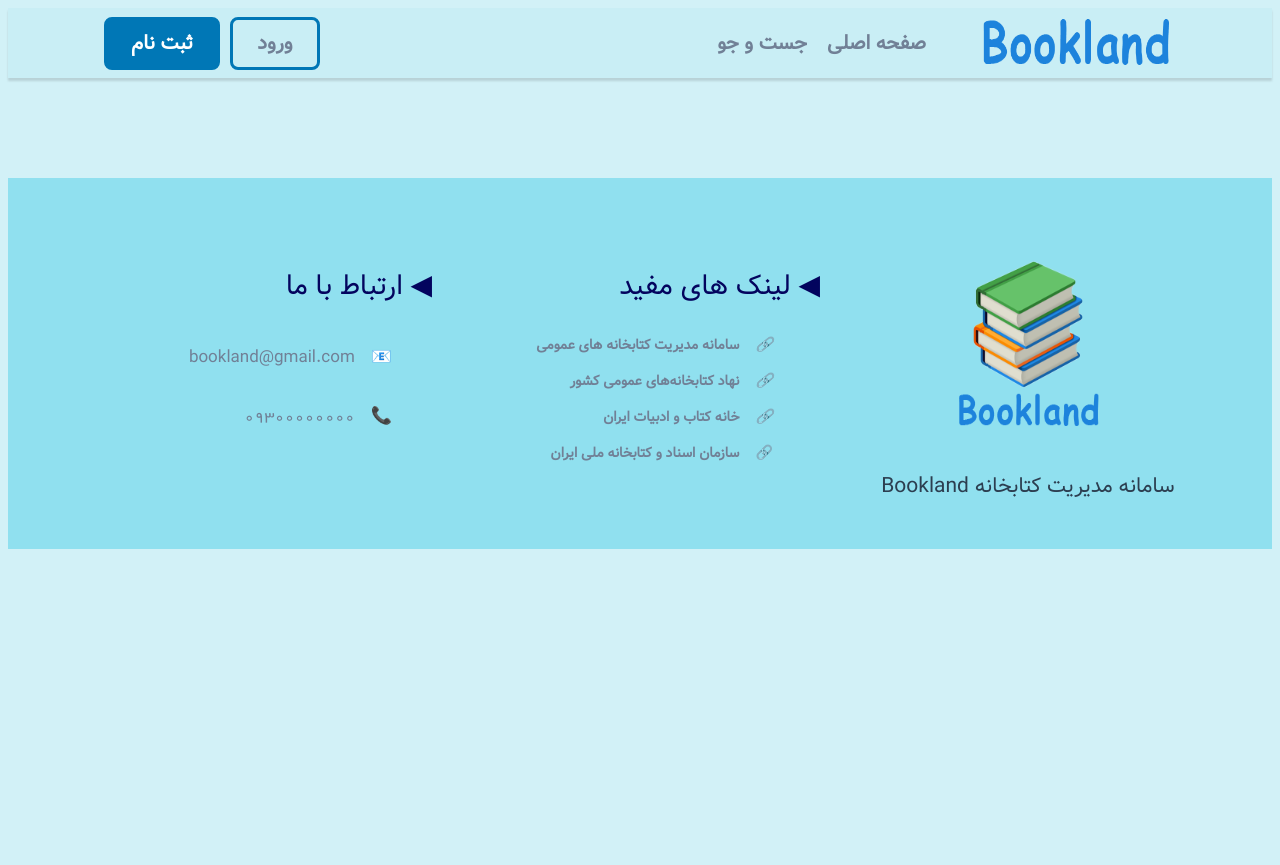
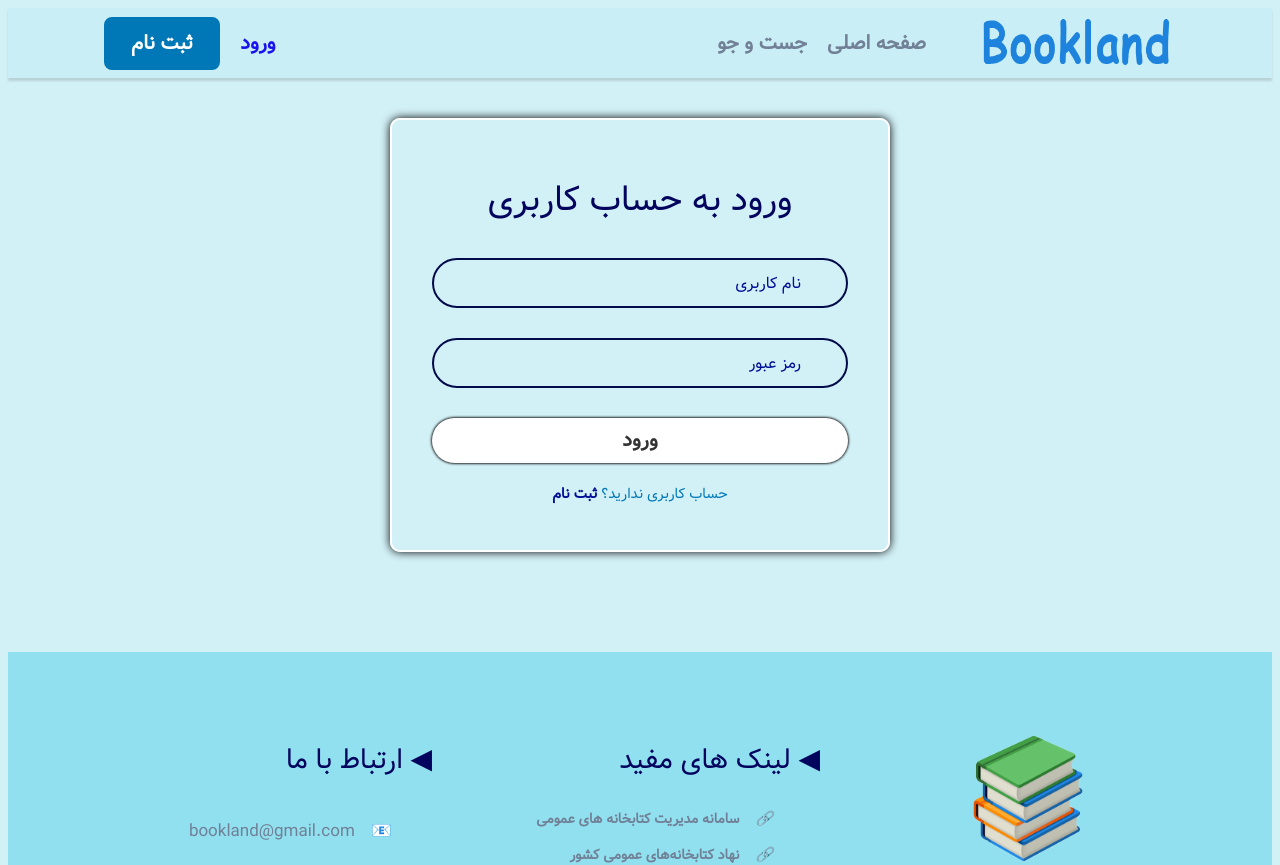
Before and after one commit to miladrezvani/library-management, a Vue app in the folder frontend/: page /login in a window 1280 px wide. Shown: the top 865 px of the page. Before the commit the page ends 800 px from the top, so only its background shows below. Built offline with nearby package versions, Linux system fonts and the light colour scheme.

Commit message:
Connect login page to authorization system

```diff
--- a/frontend/src/App.vue
+++ b/frontend/src/App.vue
@@ -19,7 +19,7 @@
 
         <div id="left">
             <ul>
-                <li><a id="enter" href="">ورود</a></li>
+                <li><router-link to="/login">ورود</router-link></li>
                 <li><a id="sign" href="">ثبت نام</a></li>
             </ul>
         </div>
--- a/frontend/src/assets/style/login.css
+++ b/frontend/src/assets/style/login.css
@@ -1,33 +1,19 @@
-*{
-    margin: 0;
-    padding: 0;
-    box-sizing: border-box;
-    font-family: "Outfit", sans-serif;
-}
-body{
-    display: flex;
-    justify-content: center;
-    align-items: center;
-    min-height: 100vh;
-    background: url('./../images/LoginBack.jpg')no-repeat;
+
+.wrapper{
+    font-family: vazir;
     background-size: cover;
     background-position: center;
-}
-.wrapper{
-    width: 400px;
+    width: 500px;
     background-color: transparent;
     border: 2px solid rgba(255,255,255, 2) ;
-    backdrop-filter: blur(10px) ;
     box-shadow: 0 0 10px rgba(0,0,0, 2) ;
     color: white;
     border-radius: 10px;
     padding: 30px 40px;
-
-
-
+    margin: 40px auto;
 }
 .wrapper h1{
-    font-size: 36px;
+    font-size: 35px;
     text-align: center;
 }
 
@@ -38,19 +24,20 @@ body{
     margin: 30px 0;
 }
 .input_box  input{
+    font-family: vazir;
     width: 100%;
     height: 100%;
     background: transparent;
     border: none;
     outline: none;
-    border: 2px solid rgba(255,255,255, 2);
+    border: 2px solid #030a49;
     border-radius: 40px;
     font-size: 16px;
-    color: #ffff;
+    color: #000f96;
     padding:20px  45px 20px 20px;
 }
 .input_box input::placeholder{
-    color: #ffff;
+    color: #000f96;
 
 }
 .input_box i{
@@ -60,36 +47,17 @@ body{
     transform: translate(-50%);
     font-size: 20px;
 }
-.wrapper .remember_forgot {
-    display: flex;
-    justify-content: space-between;
-    font-size: 15px ;
-    margin:-15px 0  15px ;
-}
-.remember_forgot label input{
-    accent-color: #fff;
-    margin-right: 3px;
-}
-.remember_forgot a{
-    color: #fff;
-    text-decoration: none;
-
-}
-.remember_forgot a:hover{
-    text-decoration:  underline;
-}
-
-
 .wrapper .btn {
+    font-family: vazir;
     width: 100%;
     height: 45px;
     background: #fff;
     border: none;
     outline: none;
     border-radius: 40px;
-    box-shadow: 0 0 10px black;
+    box-shadow: 0 0 3px black;
     cursor: pointer;
-    font-size: 16px;
+    font-size: 20px;
     color: #333;
     font-weight: 600;
 
@@ -103,7 +71,7 @@ body{
 
 }
 .register_link p a{
-   color: #fff;
+   color: #000f96;
    text-decoration: none;
    font-weight: 600;
 
--- a/frontend/src/router/index.js
+++ b/frontend/src/router/index.js
@@ -1,6 +1,7 @@
 import { createRouter, createWebHistory } from 'vue-router'
 import Home from '../views/Home.vue'
 import Search from '../views/Search.vue'
+import Login from '../views/Login.vue'
 
 
 const routes = [
@@ -13,6 +14,11 @@ const routes = [
     path: '/search',
     name: 'search',
     component: Search
+  },
+  {
+    path: '/login',
+    name: 'login',
+    component: Login
   }
 
 ]
--- a/frontend/src/views/Home.vue
+++ b/frontend/src/views/Home.vue
@@ -16,7 +16,7 @@
               </div>
               <div class="static">
                   <h2>مجموع کاربران</h2>
-                  <h3>12345</h3>
+                  <h3>{{userCount}}</h3>
               </div>
           </div>
           <div class="card">
@@ -24,7 +24,7 @@
               </div>
               <div class="static">
                   <h2>تعداد کل منابع</h2>
-                  <h3>{{books.length}}</h3>
+                  <h3>{{bookCount}}</h3>
               </div>
           </div>
 
@@ -33,19 +33,19 @@
               </div>
               <div class="static">
                   <h2>منابع جدید</h2>
-                  <h3>12345</h3>
+                  <h3>{{newBookCount}}</h3>
               </div>
           </div>
       </div>
       <div class="content-container" style="background-color: #fff;margin-bottom: 40px;">
           <h3 id="new-book-title">تازه های کتاب</h3>
           <div id="new-book-list">
-              <div class="book-box" v-for="book in books.slice(0,6)" :key="book.id">
-                  <h5 class="box-title">{{book.Title}}</h5>
+              <div class="book-box" v-for="book in books" :key="book.id">
+                  <h5 class="box-title">{{book.title}}</h5>
                   <ul>
-                      <li><span>نویسنده: </span>{{book.Author}}</li>
-                      <li><span>ناشر: </span>{{book.PublicationINFO}}</li>
-                      <li><span>سال نشر: </span>{{book.Year}}</li>
+                      <li><span>نویسنده: </span>{{book.author}}</li>
+                      <li><span>ناشر: </span>{{book.publication_info}}</li>
+                      <li><span>سال نشر: </span>{{book.year}}</li>
                   </ul>
               </div>
           </div>
@@ -64,17 +64,29 @@ export default {
   data(){
     return{
         books: [],
+        userCount: 0,
+        bookCount: 0,
+        newBookCount: 0
     }
   },
   mounted(){
-    axios
-      .post("/search", {
-        search: ''
+
+      axios
+      .get("/statistics")
+      .then((response) => {
+        this.userCount = JSON.parse(JSON.stringify(response.data.usercount))
+        this.newBookCount = JSON.parse(JSON.stringify(response.data.newbookcount))
+        this.bookCount = JSON.parse(JSON.stringify(response.data.bookcount))
       })
+      .catch((error) => {
+        console.log(error);
+        this.response = null
+      });
+
+      axios
+      .get("/new-books")
       .then((response) => {
         this.books = JSON.parse(JSON.stringify(response.data.result))
-        this.error = null
-        console.log(this.books);
       })
       .catch((error) => {
         console.log(error);
--- /dev/null
+++ b/frontend/src/views/Login.vue
@@ -0,0 +1,75 @@
+<template>
+    <div class="wrapper">
+        <form>
+            <h1>ورود به حساب کاربری</h1>
+            <div class="input_box">
+                <input type="text" v-model="userIn" placeholder="نام کاربری" required>
+            </div>
+            <div class="input_box">
+                <input type="password" v-model="passIn" placeholder="رمز عبور" required>
+            </div>
+            <div class="btn">
+                <button @click="submit" type="submit" class="btn">ورود</button>
+
+            </div>
+            <div class="register_link">
+                <p> حساب کاربری ندارید؟
+                    <a href="#">ثبت نام</a>
+                </p>
+            </div>
+
+            <div v-if="status != 200 && status != 0">
+                <p style="color: red; font-size:20px">نام کاربری یا رمز عبور وارد شده اشتباه است!</p>
+                <p style="color: red">لطفا دوباره امتحان کنید</p>
+            </div>
+
+        </form>
+    </div>
+</template>
+
+<script>
+const axios = require("axios");
+
+export default {
+    data(){
+        return {
+            userIn: null,
+            passIn: null,
+            result: null,
+            status: 0
+
+        }
+    },
+
+    methods:{
+    async submit(){
+
+      axios
+      .post("/login", {
+        username: this.userIn,
+        password: this.passIn
+      })
+      .then((response) => {
+        this.result = response
+      })
+      .catch((error) => {
+        this.error = error
+      });
+
+      sleep().then(() => {
+        this.status = this.result.status
+       });
+
+      function sleep() {
+       return new Promise(resolve => setTimeout(resolve, 500));
+      }
+    }
+  }
+}
+</script>
+
+<style>
+    @import url(../assets/style/fonts.css);
+    @import url(../assets/style/login.css);
+    @import url(../assets/style/style.css);
+</style>
```
Also changed, not shown: frontend/login.html (deleted, +0 -44 lines).
